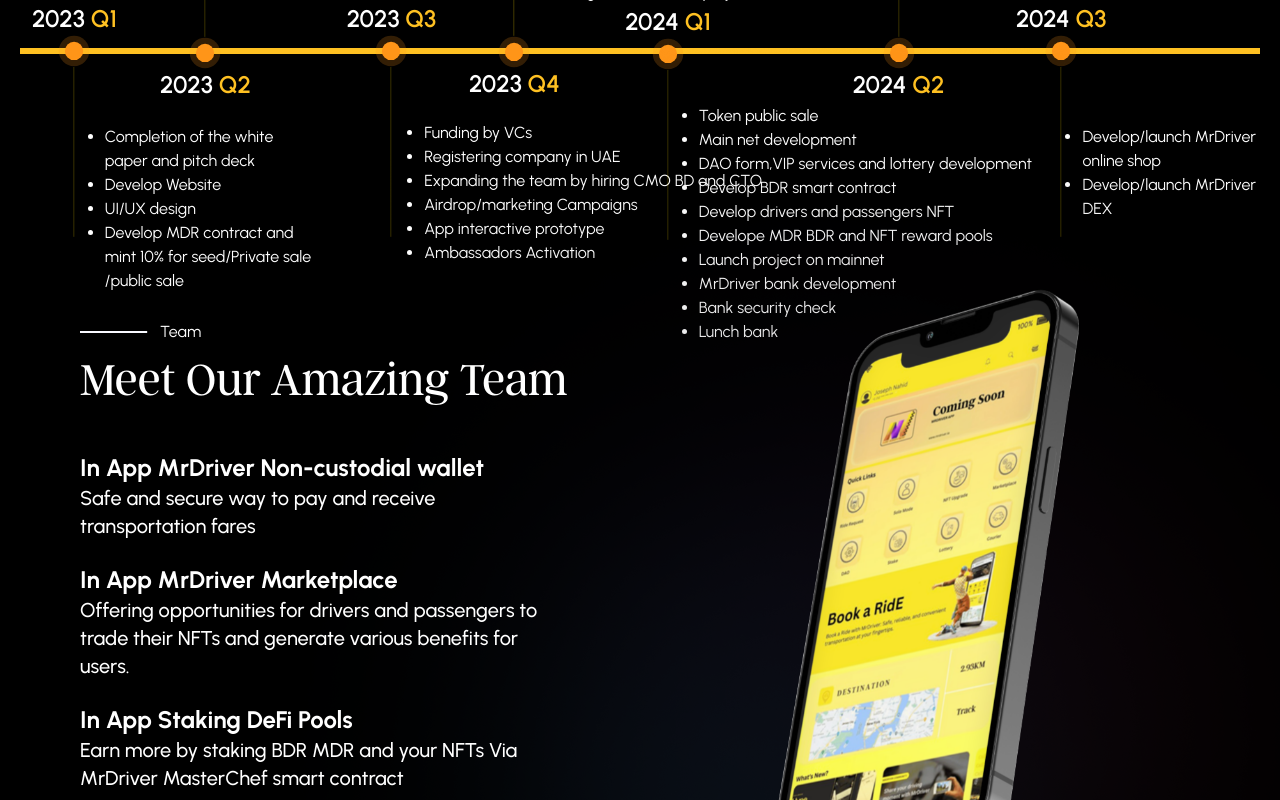
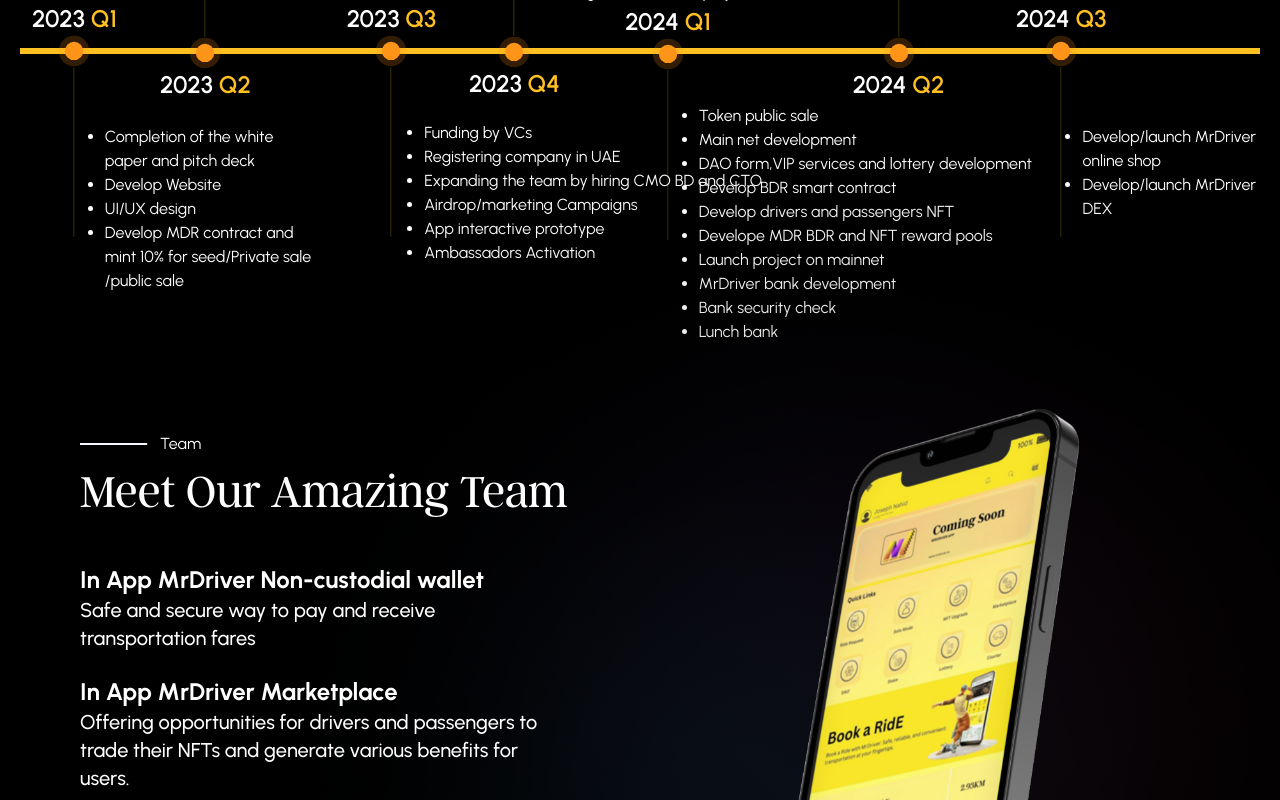
Before and after one commit to Kickstartlab/mr-driver, a React (Create React App) app: page / in a window 1280 px wide. Shown: the part 4300-5100 px from the top of the page. Built offline with nearby package versions, Linux system fonts and the light colour scheme.

Commit message:
update scrollbar

```diff
--- a/src/App.css
+++ b/src/App.css
@@ -9,7 +9,7 @@
   }
 
   50% {
-    transform: translate(0, 20px);
+    transform: translate(0, 30px);
   }
 
   100% {
@@ -63,3 +63,19 @@
   margin: 0;
   z-index: -1;
 }
+
+::-webkit-scrollbar {
+  width: 10px;
+}
+
+/* Track */
+::-webkit-scrollbar-track {
+  box-shadow: inset 0 0 5px #171714;
+  background-color: #2f2f2c;
+}
+
+/* Handle */
+::-webkit-scrollbar-thumb {
+  background: linear-gradient(281.31deg, #F9FB32 -7.22%, #CD9400 68.56%, #F9FB32 131.36%);
+  border-radius: 10px;
+}
--- a/src/components/Home.js
+++ b/src/components/Home.js
@@ -741,7 +741,7 @@
                 <img src={bg_mobile} alt="Logo" className='absolute right-0 -mt-96 lg:block hidden' />
             </div>
 
-            <div id='team' className="lg:px-20 px-5 lg:py-20 py-5 relative z-20">
+            <div id='team' className="lg:px-20 px-5 lg:pt-48 py-5 relative z-20">
                 <div className='container mx-auto'>
 
                     <div className='lg:flex items-center justify-center gap-x-8'>
```
